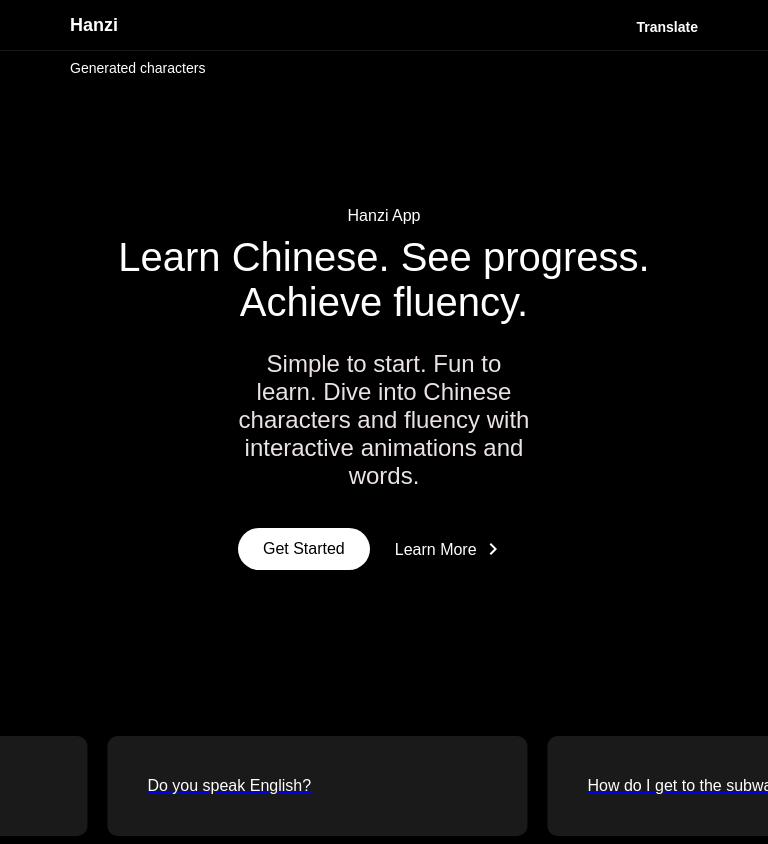
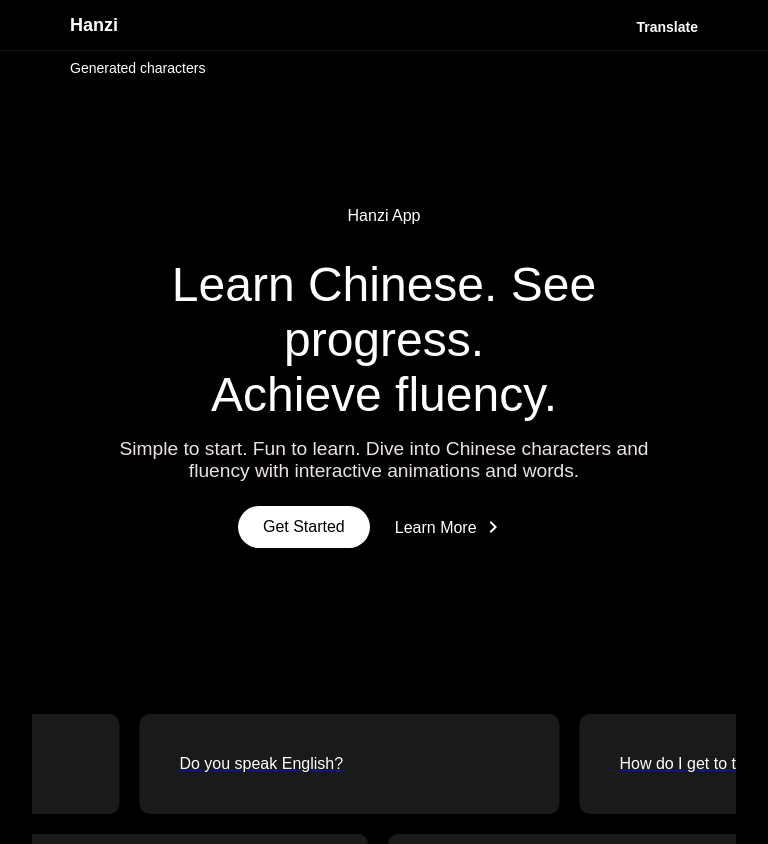
Before and after one commit to schofield-paul/hanzi, a React (Create React App) app: page / in a window 768 px wide. Shown: the top 844 px of the page. Built offline with nearby package versions, Linux system fonts and the light colour scheme.

Commit message:
text formatted homepage on small screen

```diff
--- a/src/pages/Homepage/HomePage.module.css
+++ b/src/pages/Homepage/HomePage.module.css
@@ -221,15 +221,27 @@ h1 {
 
 @media screen and (min-width: 768px) and (max-width: 1023px) {
   .title {
-    font-size: 2.5rem;
-    max-width: 800px;
+    font-size: 3rem;
+    max-width: 90%;
     text-align: center;
+    margin: 0 auto;
   }
 
   .subtitle {
-    font-size: 1.5rem;
+    font-size: 1.2rem;
     color: #ebe3e3;
-    max-width: 300px;
+    max-width: 80%;
+    margin: 1rem auto;
+  }
+
+  .app {
+    padding: 2rem;
+  }
+
+  .wrapper {
+    width: 100%;
+    max-width: 900px;
+    margin: 0 auto;
   }
 }
 
```
